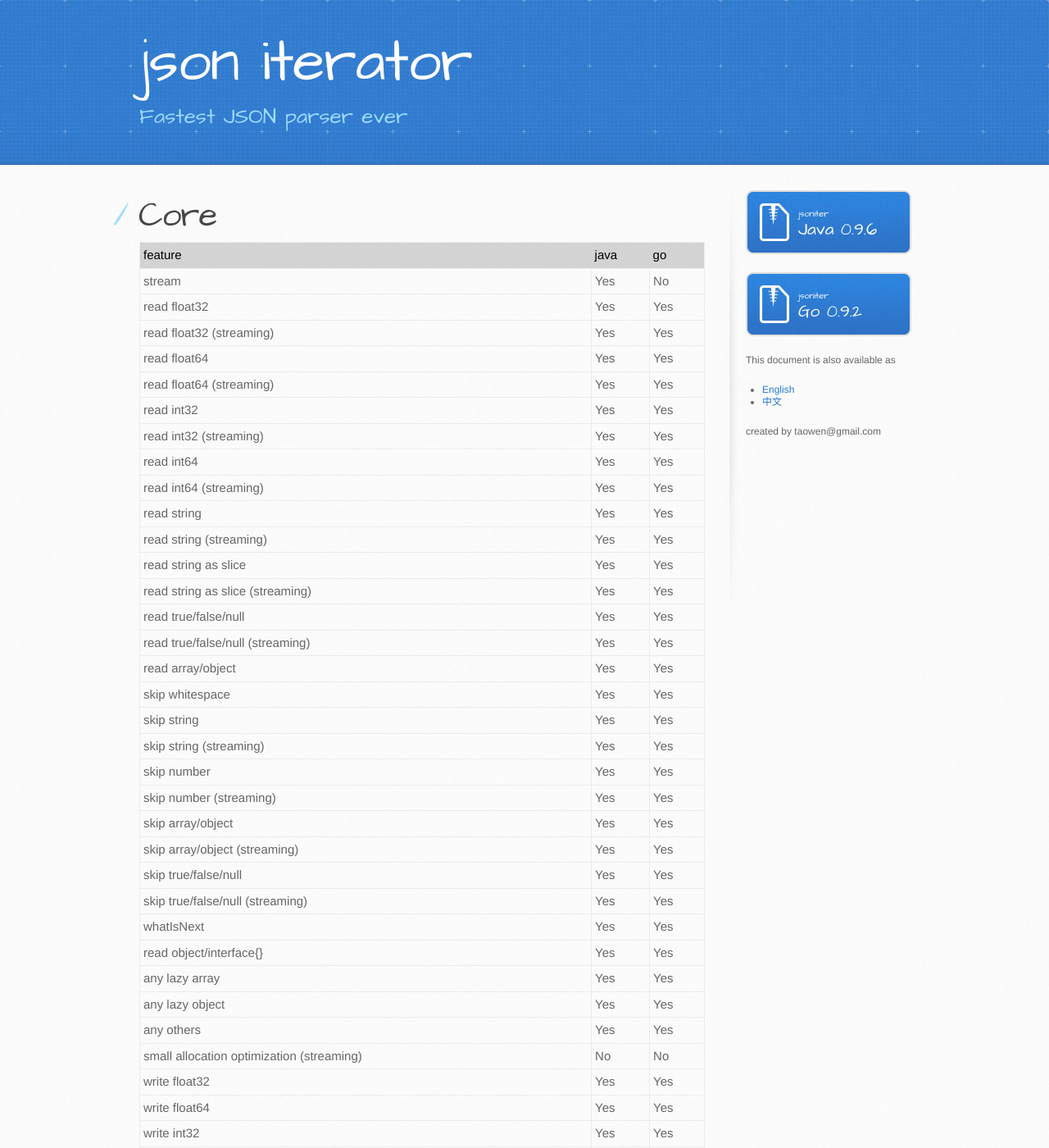
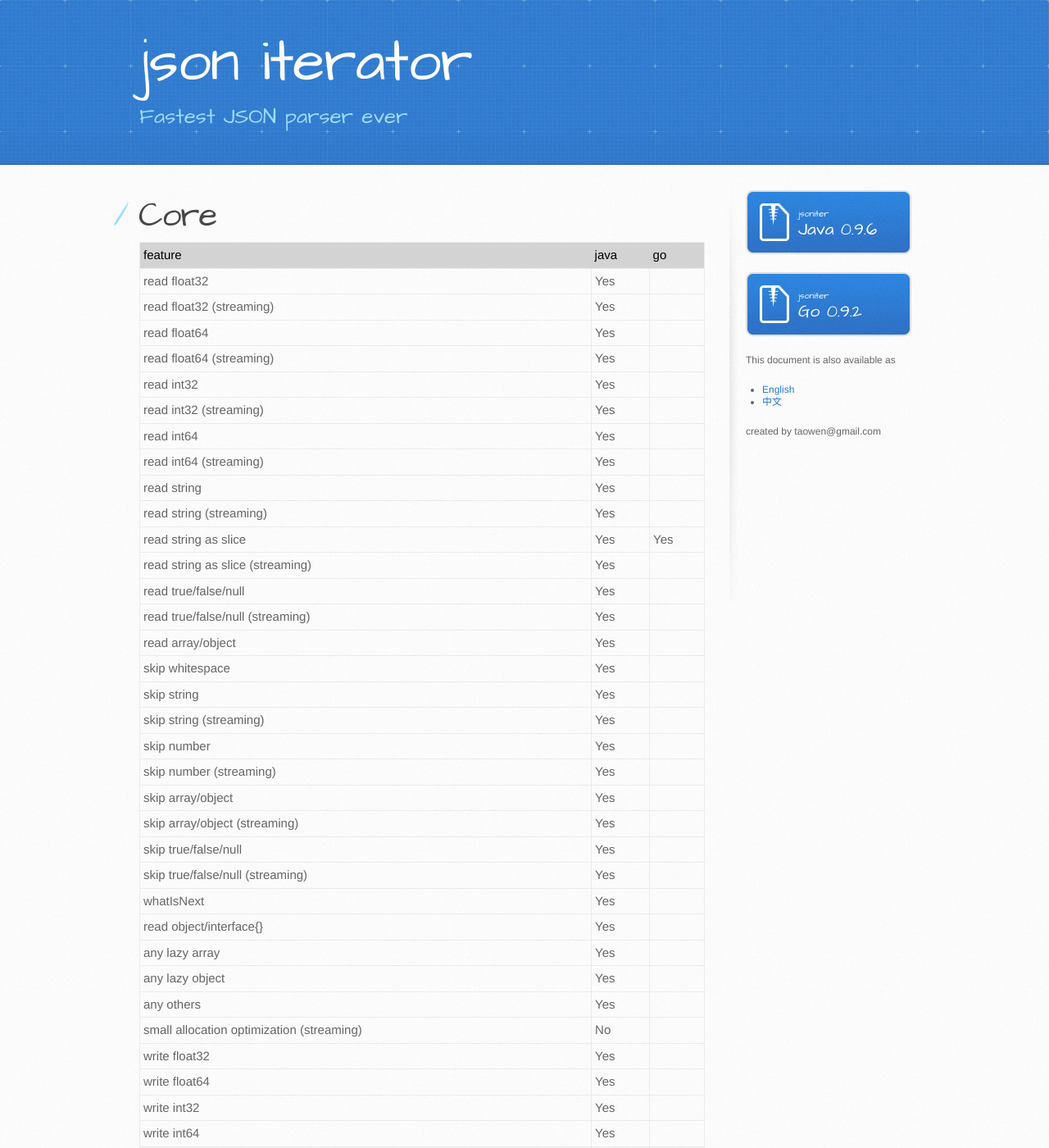
Before and after one commit to json-iterator/json-iterator.github.io, a Jekyll site: the page built from features.md, in a window 1280 px wide and 1400 px high. Shown: the whole window at 82% size. Built offline with Jekyll 4.4.1, drawn with Linux system fonts in a browser that asks for light colours; comment, search, counter and statistics services are not loaded; some of the changed text lies outside the part shown.

Commit message:
Update features.md

```diff
--- a/features.md
+++ b/features.md
@@ -7,63 +7,62 @@ title: Jsoniter Features (Java Version)
 
 | feature | java | go |
 | --- | --- | --- |
-| stream | Yes | No |
-| read float32 | Yes | Yes |
-| read float32 (streaming) | Yes | Yes |
-| read float64 | Yes | Yes |
-| read float64 (streaming) | Yes | Yes |
-| read int32 | Yes | Yes |
-| read int32 (streaming) | Yes | Yes |
-| read int64 | Yes | Yes |
-| read int64 (streaming) | Yes | Yes |
-| read string | Yes | Yes |
-| read string (streaming) | Yes | Yes |
+| read float32 | Yes |  |
+| read float32 (streaming) | Yes |  |
+| read float64 | Yes |  |
+| read float64 (streaming) | Yes |  |
+| read int32 | Yes |  |
+| read int32 (streaming) | Yes |  |
+| read int64 | Yes |  |
+| read int64 (streaming) | Yes |  |
+| read string | Yes |  |
+| read string (streaming) | Yes |  |
 | read string as slice | Yes | Yes |
-| read string as slice (streaming) | Yes | Yes |
-| read true/false/null | Yes | Yes |
-| read true/false/null (streaming) | Yes | Yes |
-| read array/object | Yes | Yes |
-| skip whitespace | Yes | Yes |
-| skip string | Yes | Yes |
-| skip string (streaming) | Yes | Yes |
-| skip number | Yes | Yes |
-| skip number (streaming) | Yes | Yes |
-| skip array/object | Yes | Yes |
-| skip array/object (streaming) | Yes | Yes |
-| skip true/false/null | Yes | Yes |
-| skip true/false/null (streaming) | Yes | Yes |
-| whatIsNext | Yes | Yes |
-| read object/interface{} | Yes | Yes |
-| any lazy array | Yes | Yes |
-| any lazy object | Yes | Yes |
-| any others | Yes | Yes |
-| small allocation optimization (streaming) | No | No |
-| write float32 | Yes | Yes |
-| write float64 | Yes | Yes |
-| write int32 | Yes | Yes |
-| write int64 | Yes | Yes |
-| write ascii string | Yes | Yes |
-| write string | Yes | Yes |
-| write true/false/null | Yes | Yes |
-| write array/object | Yes | Yes |
-| write whitespace | Yes | Yes |
+| read string as slice (streaming) | Yes |  |
+| read true/false/null | Yes |  |
+| read true/false/null (streaming) | Yes |  |
+| read array/object | Yes |  |
+| skip whitespace | Yes |  |
+| skip string | Yes |  |
+| skip string (streaming) | Yes |  |
+| skip number | Yes |  |
+| skip number (streaming) | Yes |  |
+| skip array/object | Yes |  |
+| skip array/object (streaming) | Yes |  |
+| skip true/false/null | Yes |  |
+| skip true/false/null (streaming) | Yes |  |
+| whatIsNext | Yes |  |
+| read object/interface{} | Yes |  |
+| any lazy array | Yes |  |
+| any lazy object | Yes |  |
+| any others | Yes |  |
+| small allocation optimization (streaming) | No |  |
+| write float32 | Yes |  |
+| write float64 | Yes |  |
+| write int32 | Yes |  |
+| write int64 | Yes |  |
+| write ascii string | Yes |  |
+| write string | Yes |  |
+| write true/false/null | Yes |  |
+| write array/object | Yes |  |
+| write whitespace | Yes |  |
 
 # Object Decoding
 
 | feature | java reflection | java codegen | go reflection |
 | --- | --- | --- | --- |
-| field binding | Yes | Yes | Yes |
-| setter binding | Yes | Yes | N/A |
+| field binding | Yes | Yes |  |
+| setter binding | Yes | Yes |  |
 | ctor/factory/di support | Yes | Yes | N/A |
 | wrapper | Yes | Yes | N/A |
-| validation | Yes | Yes | No |
-| array/collection support | Yes | Yes | No |
-| map support | Yes | Yes | No |
-| enum support | Yes | Yes | No |
-| int support | Yes | Yes | No |
-| float support | Yes | Yes | No |
-| string support | Yes | Yes | No |
-| boolean support | Yes | Yes | No |
+| validation | Yes | Yes |  |
+| array/collection support | Yes | Yes |  |
+| map support | Yes | Yes |  |
+| enum support | Yes | Yes |  |
+| int support | Yes | Yes |  |
+| float support | Yes | Yes | |
+| string support | Yes | Yes |  |
+| boolean support | Yes | Yes |  |
 
 Go type embeding support?
 
@@ -71,14 +70,14 @@ Go type embeding support?
 
 | feature | java reflection | java codegen | go reflection |
 | --- | --- | --- | --- |
-| field binding | Yes | Yes | No |
+| field binding | Yes | Yes |  |
 | getter binding | Yes | Yes | N/A |
 | unwrapper | Yes | Yes | N/A |
-| array/collection/list support | Yes | Yes | No |
-| map support | Yes | Yes | No |
-| enum support | Yes | Yes | No |
-| int support | Yes | Yes | No |
-| float support | Yes | Yes | No |
-| string support | Yes | Yes | No |
-| boolean support | Yes | Yes | No |
-| indention support | Yes | No | Yes |
+| array/collection/list support | Yes | Yes |  |
+| map support | Yes | Yes |  |
+| enum support | Yes | Yes |  |
+| int support | Yes | Yes |  |
+| float support | Yes | Yes |  |
+| string support | Yes | Yes |  |
+| boolean support | Yes | Yes |  |
+| indention support | Yes | No |  |
```
